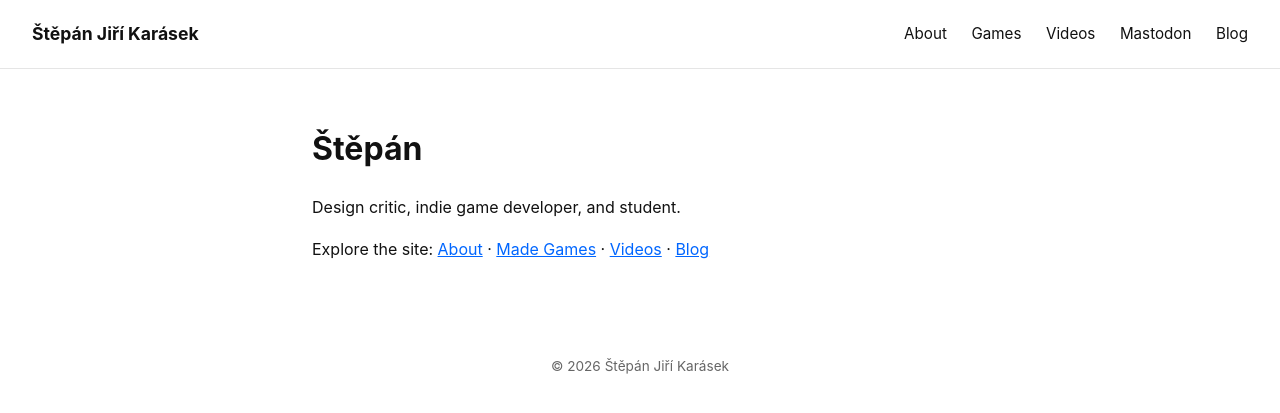
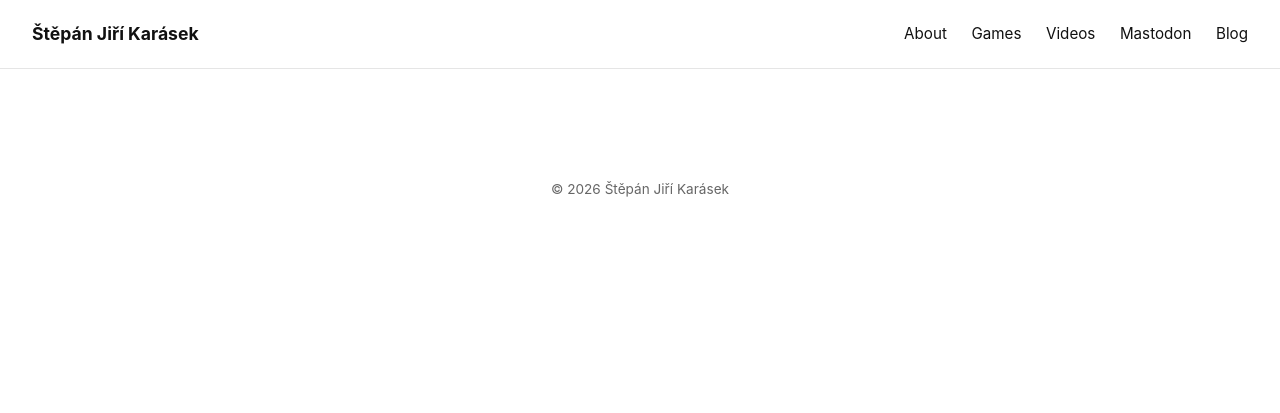
Before and after one commit to StepanJiri/stepankarasek.github.io, a Jekyll site: the page built from index.md, in a window 1280 px wide. Shown: the top 413 px of the page. Built offline with Jekyll 4.4.1, drawn with Linux system fonts in a browser that asks for light colours.

Commit message:
Update index.md

```diff
--- a/index.md
+++ b/index.md
@@ -2,9 +2,3 @@
 layout: default
 title: Home
 ---
-
-# Štěpán
-
-Design critic, indie game developer, and student.
-
-Explore the site: [About](/about/) · [Made Games](/games/) · [Videos](/videos/) · [Blog](/blog/)
```
